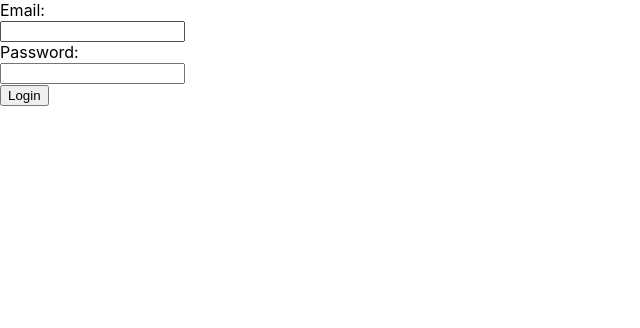
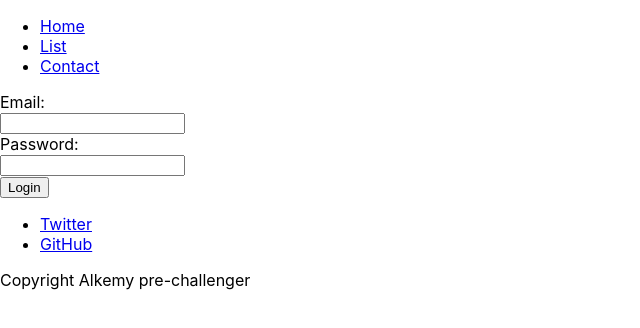
Before and after one commit to Dan33311/alk-react-challenge, a React (Create React App) app: page / in a window 1280 px wide. Shown: the top 328 px of the page, without its empty margins (0-640 px from the left). Built offline with nearby package versions, Linux system fonts and the light colour scheme.

Commit message:
Link to, basic header and footer component

```diff
--- a/src/App.js
+++ b/src/App.js
@@ -1,15 +1,23 @@
 import { Routes, Route } from 'react-router-dom'
 import Login from "./components/Login";
 import List from "./components/List";
+import Header from './components/Header';
+import Footer from './components/Footer';
 
 function App() {
   return (
 
     <div className="App">
+
+      <Header />
+
       <Routes>
         <Route path="/" element={<Login />} />
         <Route path="/list" element={<List />} />
       </Routes>
+
+      <Footer />
+
     </div>
   );
 }
--- /dev/null
+++ b/src/components/Footer.js
@@ -0,0 +1,13 @@
+const Footer = () => {
+  return (
+    <footer>
+      <ul>
+        <li><a href="hhtp://twitter.com" rel="noopener noreferrer" >Twitter</a></li>
+        <li><a href="hhtp://github.com" rel="noopener noreferrer" >GitHub</a></li>
+      </ul>
+      <p>Copyright Alkemy pre-challenger</p>
+    </footer>
+  );
+}
+
+export default Footer;
--- /dev/null
+++ b/src/components/Header.js
@@ -0,0 +1,18 @@
+import { Link } from 'react-router-dom'
+
+
+const Header = () => {
+  return (
+    <header>
+      <nav>
+        <ul>
+          <li><Link to="/">Home</Link></li>
+          <li><Link to="/list">List</Link></li>
+          <li><Link to="/contact">Contact</Link></li>
+        </ul>
+      </nav>
+    </header>
+  );
+}
+
+export default Header;
```
Also changed, not shown: 1 other file (tests, documents, lock files or other folders).
